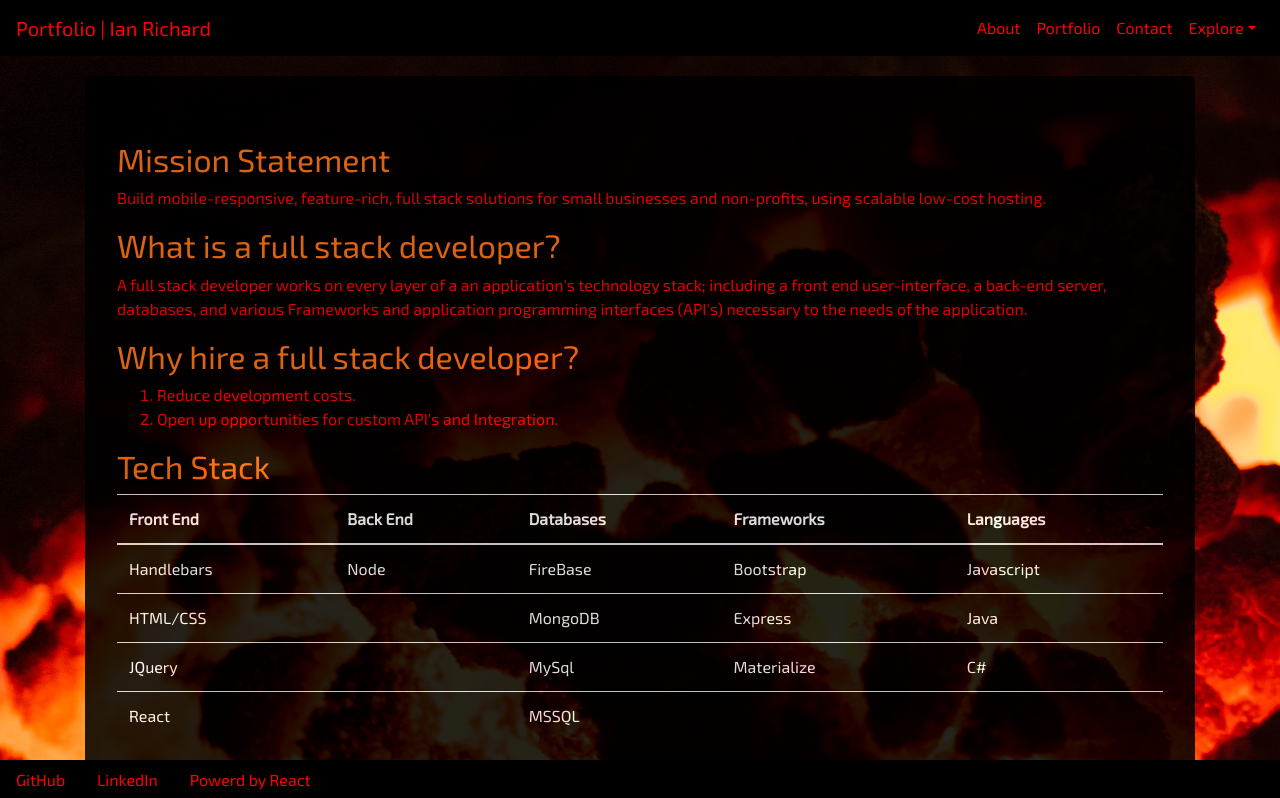
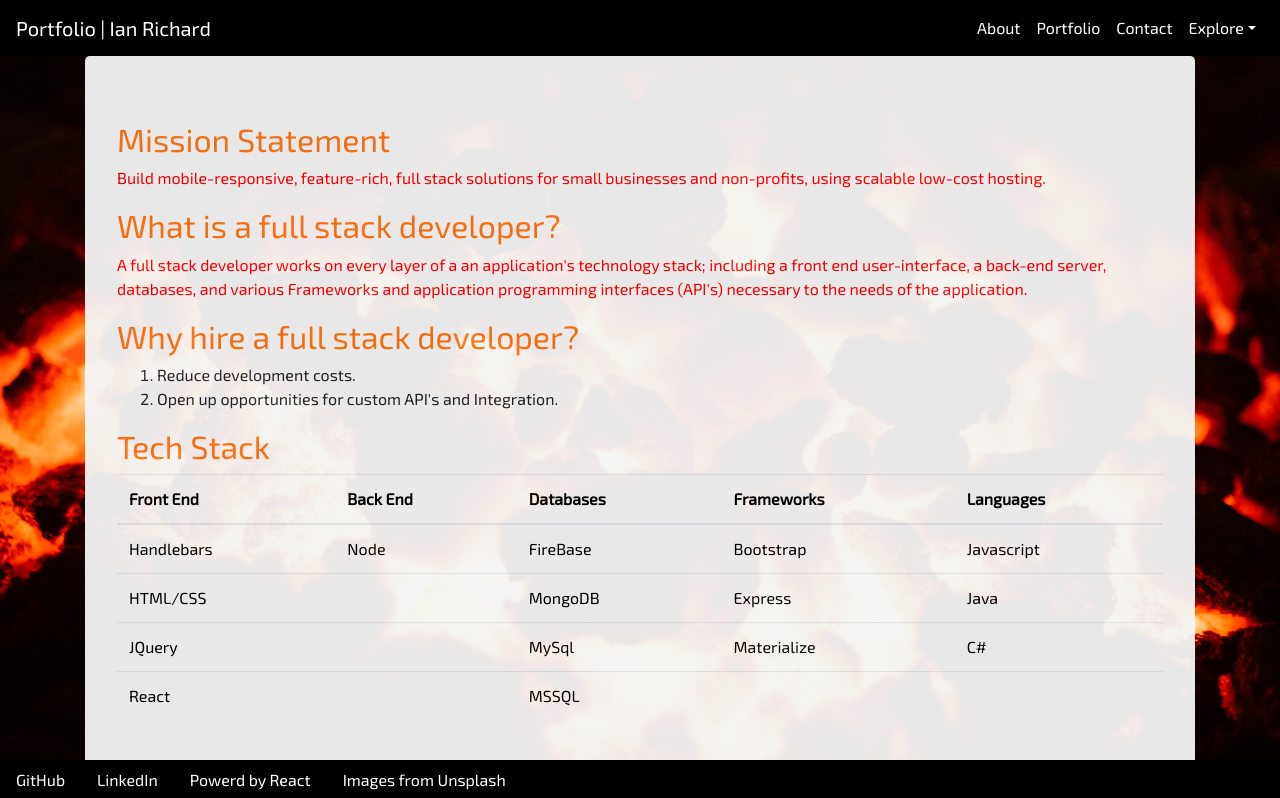
Before and after one commit to irichard03/reactportfolio, a React (Create React App) app: page / in a window 1280 px wide. Shown: the top 798 px of the page. Built offline with nearby package versions, Linux system fonts and the light colour scheme.

Commit message:
changed jumbotron opacity, added unsplash link.

```diff
--- a/src/App.css
+++ b/src/App.css
@@ -20,9 +20,8 @@ p {
 }
 
 .jumbo {
-    margin-top: 20px;
-    opacity: .85;
-    background-color:black;
+    opacity: .95;
+    background-color: whitesmoke;
     height: 100%;
     width: 100%;
 }
@@ -37,17 +36,17 @@ p {
 .page {
     background-image: url("./juan-encalada-1205971-unsplash.jpg");
     background-size: cover;
-    height: 1440px;
+    height: 100%;
 
 }
 
 
-.navbar,.navbar-brand,a,.dropdown,.dropdownmenu,.dropdown-item,li {
+.navbar,.navbar-brand,a,.dropdown,.dropdownmenu,.dropdown-item {
     background-color: black;
-    color: #FF0001;
+    color: white;
     font-family: 'Exo 2', sans-serif;
 }
 
 td,th {
-    color: white;
+    color: black;
 }
--- a/src/components/FootNav.js
+++ b/src/components/FootNav.js
@@ -16,6 +16,9 @@ export default class FootNav extends React.Component {
           <NavItem>
             <NavLink href="https://reactjs.org/">Powerd by React</NavLink>
           </NavItem>
+          <NavItem>
+            <NavLink href="https://unsplash.com/">Images from Unsplash</NavLink>
+          </NavItem>
         </Nav>
       </div>
     );
```
Also changed, not shown: server.js (added), src/logo.svg (deleted), src/mi_shots-410599-unsplash.jpg (added).
